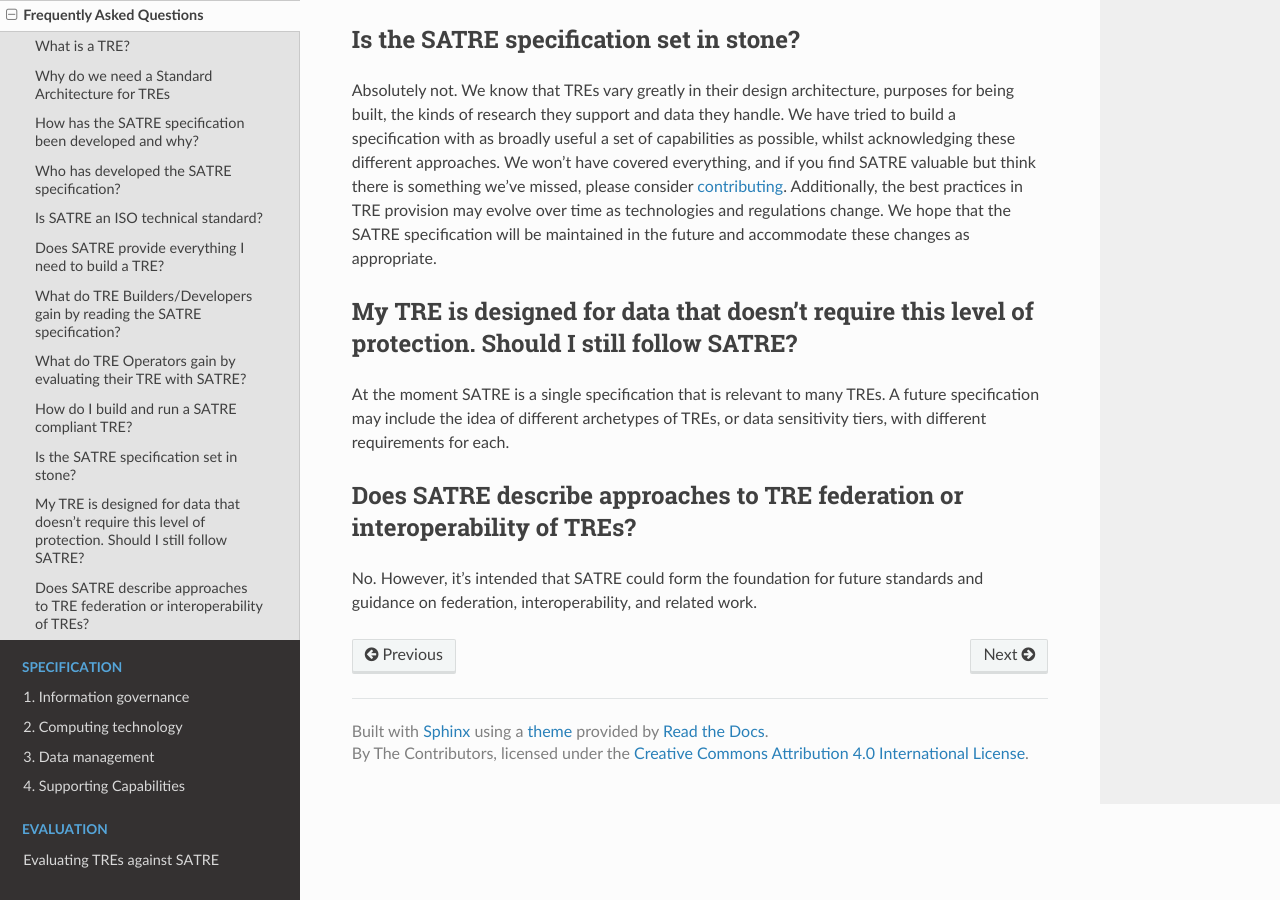
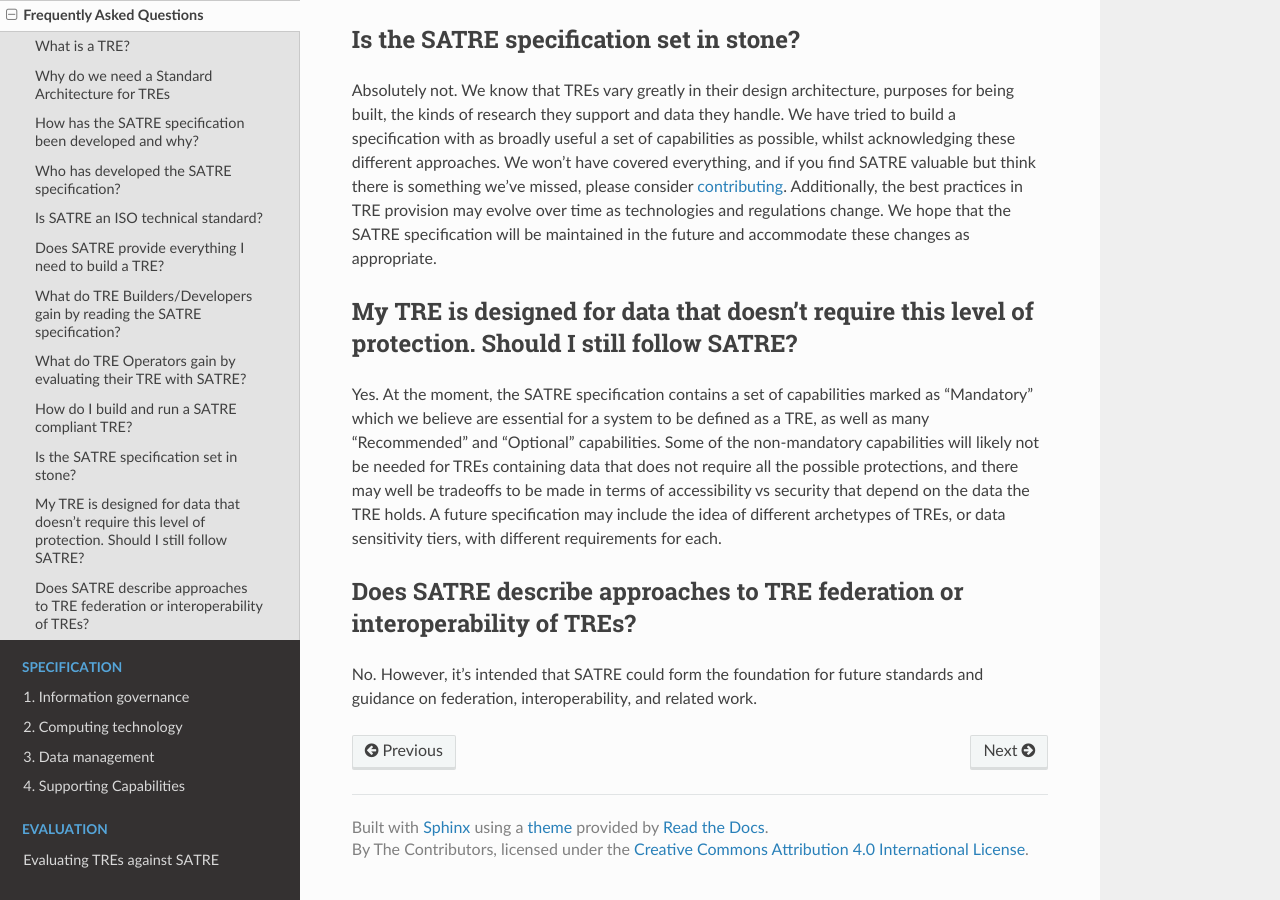
Before and after one commit to sa-tre/satre-specification, a Sphinx documentation site: the page built from docs/source/faqs.md, in a window 1280 px wide and 900 px high, scrolled down 2121 px. Built offline with Sphinx 7.4.7 and the Read the Docs theme 2.0.0, drawn with Linux system fonts in a browser that asks for light colours.

Commit message:
faq: better explanation of how other TREs might fit
Co-authored-by: Ed Chalstrey <edwardchalstrey@gmail.com>

```diff
--- a/docs/source/faqs.md
+++ b/docs/source/faqs.md
@@ -81,7 +81,8 @@ Absolutely not. We know that TREs vary greatly in their design architecture, pur
 
 ## My TRE is designed for data that doesn't require this level of protection. Should I still follow SATRE?
 
-At the moment SATRE is a single specification that is relevant to many TREs.
+Yes. At the moment, the SATRE specification contains a set of capabilities marked as "Mandatory" which we believe are essential for a system to be defined as a TRE, as well as many "Recommended" and "Optional" capabilities.
+Some of the non-mandatory capabilities will likely not be needed for TREs containing data that does not require all the possible protections, and there may well be tradeoffs to be made in terms of accessibility vs security that depend on the data the TRE holds.
 A future specification may include the idea of different archetypes of TREs, or data sensitivity tiers, with different requirements for each.
 
 (support_federation)=
```
